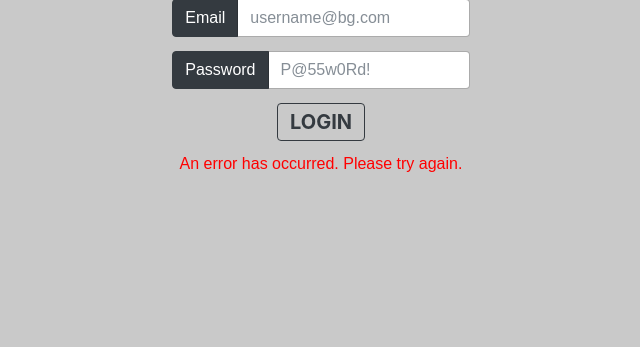
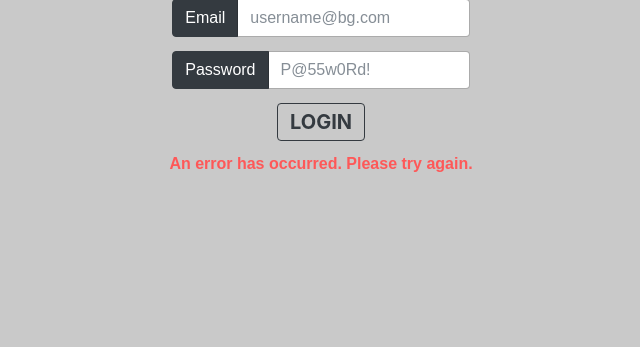
Before and after one commit to wandrews1/BGWarehouse, a Flask app: template templates/badlogin.html in a window 1280 px wide. Shown: the part 217-564 px from the top of the page, without its empty margins (319-959 px from the left). Run offline with Flask 2, Linux system fonts and the light colour scheme; the template is opened without the code that fills it, so the values that code supplies are empty; some libraries are stand-ins or nearby versions.

Commit message:
changed bad login color, fixed billy's mistake

```diff
--- a/templates/badlogin.html
+++ b/templates/badlogin.html
@@ -61,7 +61,7 @@
 		  			</div>
 				</form>
 				<br>
-				<h6 style="color:red;">An error has occurred. Please try again.</h6>
+				<h6 style="color:#FE5858;"><strong>An error has occurred. Please try again.</strong></h6>
 	</div>
 </center>
 <br>
--- a/templates/forbidden.html
+++ b/templates/forbidden.html
@@ -85,7 +85,7 @@
 
         <h5 style="color:#FE5858;">
             <strong>Your account lacks permissions to see this content. <br><br>
-            Please contact your administrator if you believe this to be an error.</strong
+            Please contact your administrator if you believe this to be an error.</strong>
         </h5>
     </div>
 </center>
```
Also changed, not shown: 2 other files.
